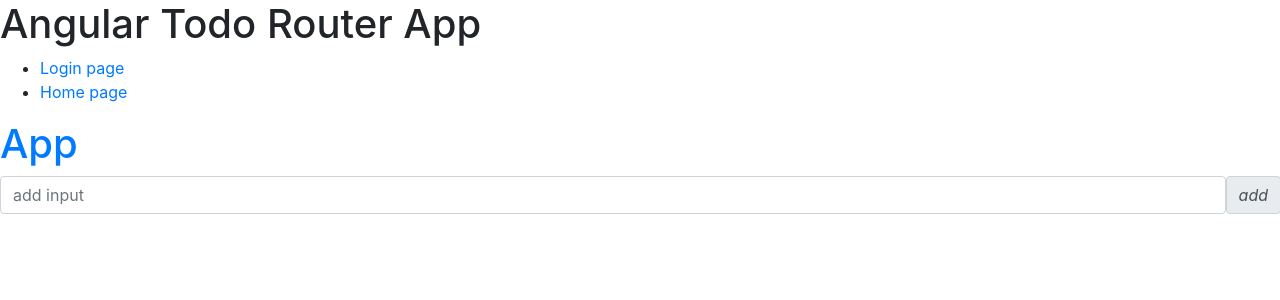
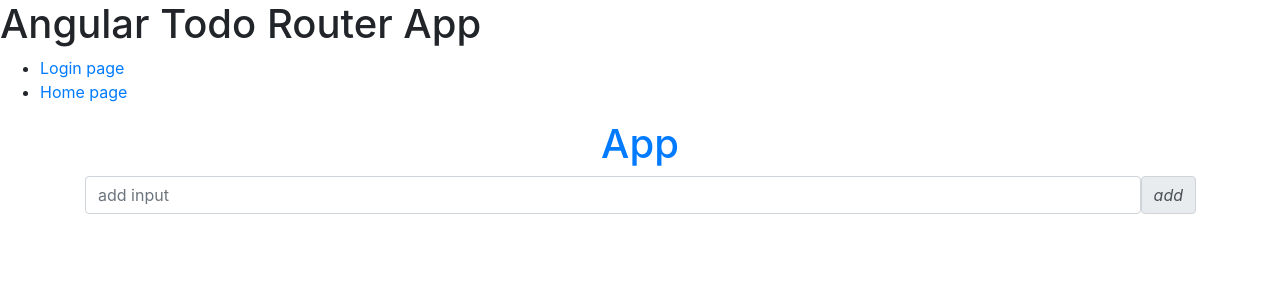
Before and after one commit to khalil-sudo/Angular-Routing-multiview, an Angular app: page /home in a window 1280 px wide. Shown: the top 300 px of the page. Built offline with nearby package versions, Linux system fonts and the light colour scheme.

Commit message:
added animation to homepage

```diff
--- a/src/app/components/homepage/homepage.component.html
+++ b/src/app/components/homepage/homepage.component.html
@@ -1,6 +1,7 @@
-<form [formGroup]="todoForm" (ngSubmit)="(todoSubmit)">
+<div class="container">
+  <form [formGroup]="todoForm" (ngSubmit)="addTodo()">
     <div class="form-group">
-    <h1 class="text(-center text-primary">App</h1>
+      <h1 class="text-center text-primary">App</h1>
       <div class="input-group-prepend">
         <input
           type="text"
@@ -9,7 +10,7 @@
           name="todo"
           formControlName="todo"
         />
-      <span class="input-group-text" (click)="(addTodo)">
+        <span class="input-group-text" (click)="addTodo()">
           <i class="material-icons">add</i>
         </span>
       </div>
@@ -23,3 +24,4 @@
       </ul>
     </div>
   </form>
+</div>
--- a/src/app/components/homepage/homepage.component.ts
+++ b/src/app/components/homepage/homepage.component.ts
@@ -1,10 +1,40 @@
 import { Component, OnInit } from '@angular/core';
 import { FormBuilder, Validators } from '@angular/forms';
-
+import {
+  trigger,
+  state,
+  style,
+  animate,
+  transition,
+  keyframes,
+} from '@angular/animations';
+import { transform } from 'typescript';
 @Component({
   selector: 'app-homepage',
   templateUrl: './homepage.component.html',
   styleUrls: ['./homepage.component.css'],
+  animations: [
+    trigger('moveInLeft', [
+      transition('void=> *', [
+        animate(
+          200,
+          keyframes([
+            style({ transform: 'translateX(300px)' }),
+            style({ transform: 'translateX(0)' }),
+          ])
+        ),
+      ]),
+      transition('*=> void', [
+        animate(
+          100,
+          keyframes([
+            style({ transform: 'translateX(0)' }),
+            style({ transform: 'translateX(300px)' }),
+          ])
+        ),
+      ]),
+    ]),
+  ],
 })
 export class HomepageComponent implements OnInit {
   todoForm = this.fb.group({
@@ -35,15 +65,4 @@ export class HomepageComponent implements OnInit {
       }
     }
   }
-
-  todoSubmit() {
-    let value = this.todoForm.value.todo;
-    if (value != '') {
-      console.log(value);
-      this.todoArray.push(value);
-      this.todoForm.reset();
-    } else {
-      alert('field required!');
-    }
-  }
 }
```
Also changed, not shown: src/app/app.module.ts (+8 -1 lines), package.json (line endings or trailing spaces). Lines whose indentation alone changed are shown as unchanged.
